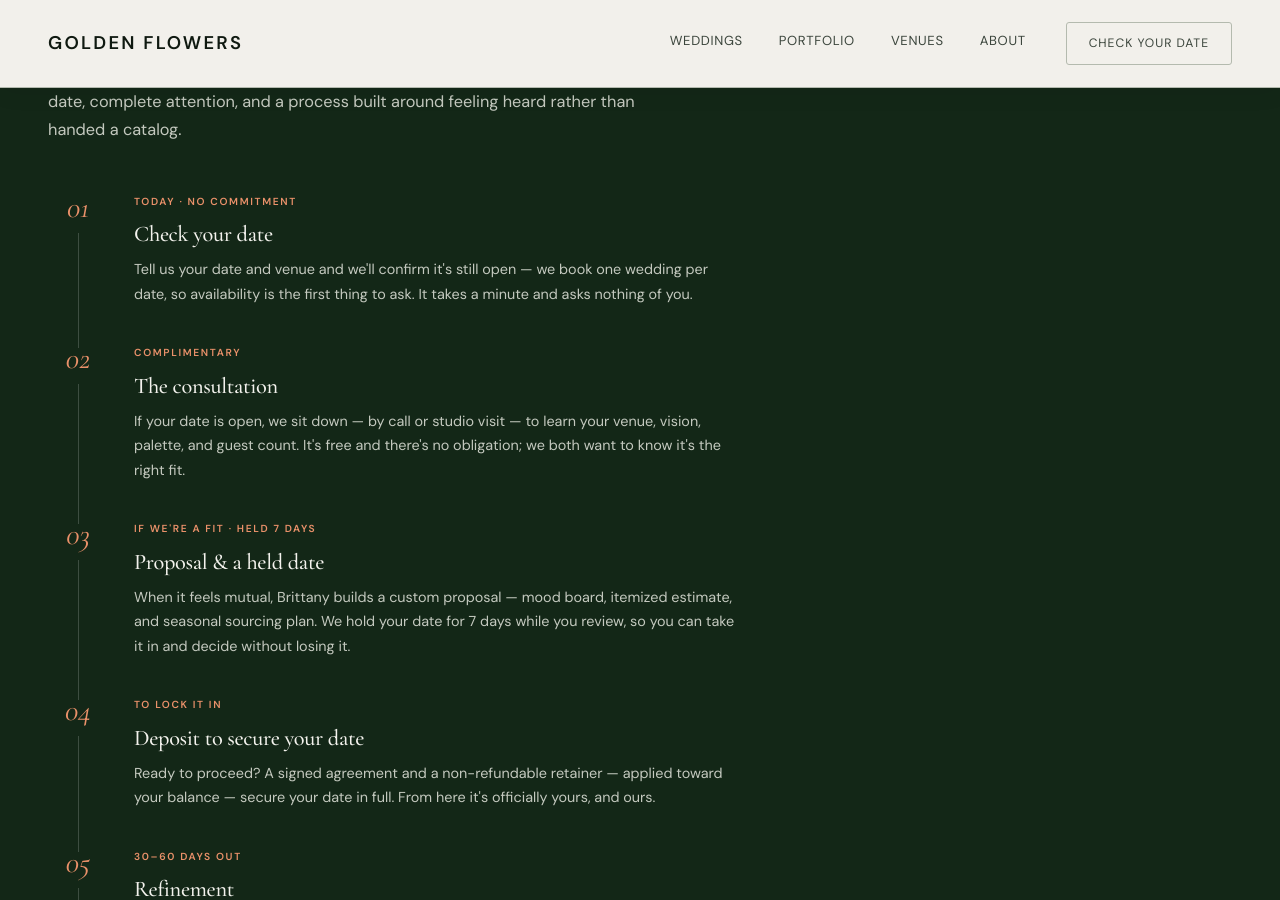
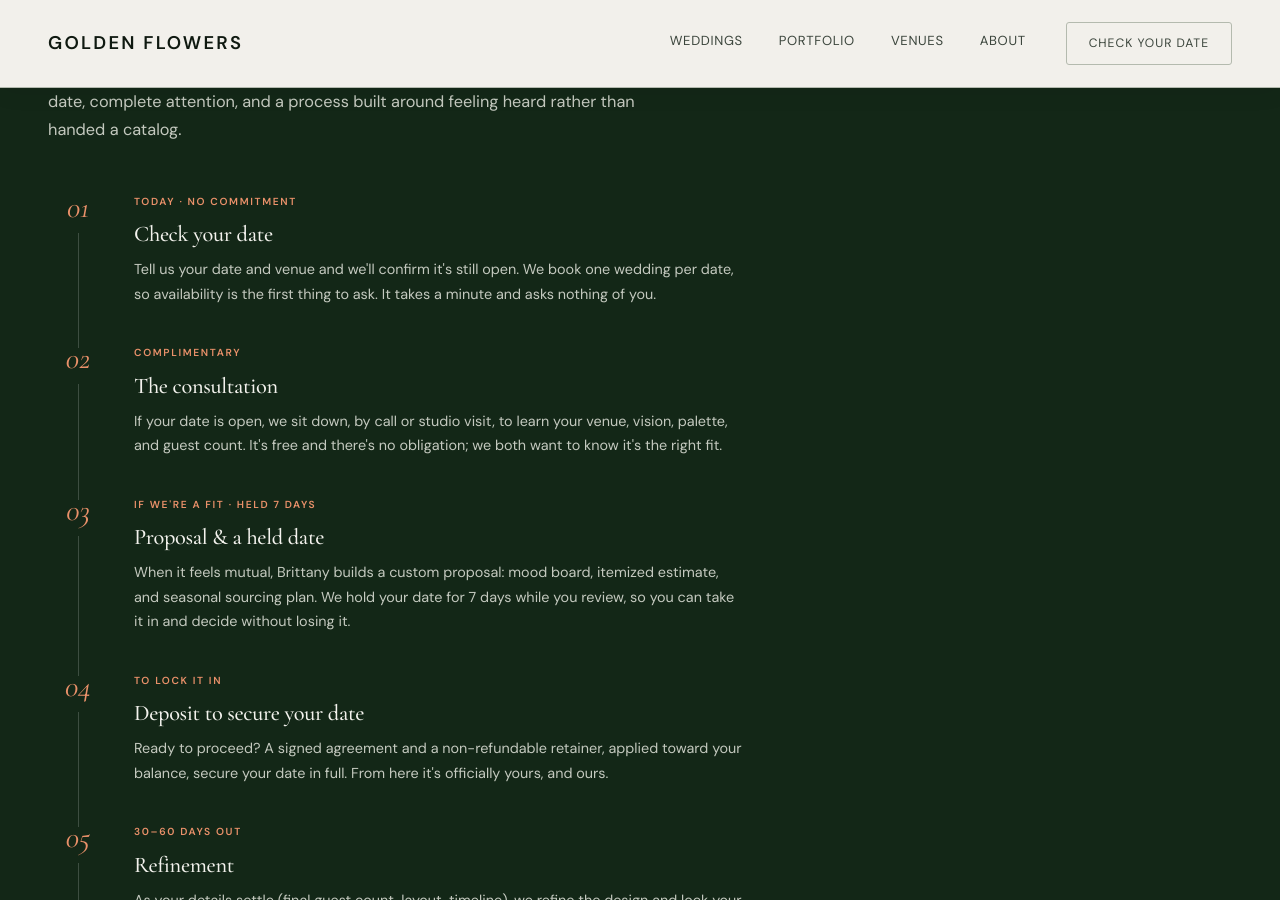
Before and after one commit to jshplhm/goldenflowers, a Jekyll site: the page built from weddings/index.md, in a window 1280 px wide and 900 px high, scrolled down 1203 px. Built offline with Jekyll 4.4.1, drawn with Linux system fonts in a browser that asks for light colours; some of the changed text lies outside the part shown.

Commit message:
Copy: remove em dashes; reword 'scale to confirm' -> 'depends on final size'
Replace em dashes with periods/commas/colons/parens across the proposal layout,
the Brittany & Chase page, the Weddings process timeline, and the Pages CMS
labels. Also fix a stale CMS hint (hold is 7 days, not 5).

Co-Authored-By: Claude Opus 4.8 <noreply@anthropic.com>

```diff
--- a/weddings/index.md
+++ b/weddings/index.md
@@ -46,7 +46,7 @@ redirect_from:
         <div class="tl-body">
           <span class="tl-when">Today · no commitment</span>
           <h3>Check your date</h3>
-          <p>Tell us your date and venue and we'll confirm it's still open — we book one wedding per date, so availability is the first thing to ask. It takes a minute and asks nothing of you.</p>
+          <p>Tell us your date and venue and we'll confirm it's still open. We book one wedding per date, so availability is the first thing to ask. It takes a minute and asks nothing of you.</p>
         </div>
       </div>
       <div class="tl-step">
@@ -54,7 +54,7 @@ redirect_from:
         <div class="tl-body">
           <span class="tl-when">Complimentary</span>
           <h3>The consultation</h3>
-          <p>If your date is open, we sit down — by call or studio visit — to learn your venue, vision, palette, and guest count. It's free and there's no obligation; we both want to know it's the right fit.</p>
+          <p>If your date is open, we sit down, by call or studio visit, to learn your venue, vision, palette, and guest count. It's free and there's no obligation; we both want to know it's the right fit.</p>
         </div>
       </div>
       <div class="tl-step">
@@ -62,7 +62,7 @@ redirect_from:
         <div class="tl-body">
           <span class="tl-when">If we're a fit · held 7 days</span>
           <h3>Proposal &amp; a held date</h3>
-          <p>When it feels mutual, Brittany builds a custom proposal — mood board, itemized estimate, and seasonal sourcing plan. We hold your date for 7 days while you review, so you can take it in and decide without losing it.</p>
+          <p>When it feels mutual, Brittany builds a custom proposal: mood board, itemized estimate, and seasonal sourcing plan. We hold your date for 7 days while you review, so you can take it in and decide without losing it.</p>
         </div>
       </div>
       <div class="tl-step">
@@ -70,7 +70,7 @@ redirect_from:
         <div class="tl-body">
           <span class="tl-when">To lock it in</span>
           <h3>Deposit to secure your date</h3>
-          <p>Ready to proceed? A signed agreement and a non-refundable retainer — applied toward your balance — secure your date in full. From here it's officially yours, and ours.</p>
+          <p>Ready to proceed? A signed agreement and a non-refundable retainer, applied toward your balance, secure your date in full. From here it's officially yours, and ours.</p>
         </div>
       </div>
       <div class="tl-step">
@@ -78,7 +78,7 @@ redirect_from:
         <div class="tl-body">
           <span class="tl-when">30–60 days out</span>
           <h3>Refinement</h3>
-          <p>As your details settle — final guest count, layout, timeline — we refine the design and lock your stem list around what's at peak that week. California-grown and sourced at its best. Your remaining balance is due 30 days before the wedding.</p>
+          <p>As your details settle (final guest count, layout, timeline), we refine the design and lock your stem list around what's at peak that week. California-grown and sourced at its best. Your remaining balance is due 30 days before the wedding.</p>
         </div>
       </div>
       <div class="tl-step">
@@ -86,7 +86,7 @@ redirect_from:
         <div class="tl-body">
           <span class="tl-when">Wedding week &amp; day</span>
           <h3>Delivery, setup &amp; install</h3>
-          <p>We grow, gather, and design in the days before, then deliver, set, and install on-site — coordinating with your venue and planner so the timeline runs without you lifting a finger. From your bouquet to the arch, everything arrives finished.</p>
+          <p>We grow, gather, and design in the days before, then deliver, set, and install on-site, coordinating with your venue and planner so the timeline runs without you lifting a finger. From your bouquet to the arch, everything arrives finished.</p>
         </div>
       </div>
       <div class="tl-step">
@@ -94,7 +94,7 @@ redirect_from:
         <div class="tl-body">
           <span class="tl-when">End of the night</span>
           <h3>Repurposing &amp; strike</h3>
-          <p>After the ceremony we can repurpose pieces from the aisle to the reception, and at the end of the night our team returns for a full strike — breakdown, removal, and cleanup. Full-service weddings include delivery, setup, repurposing, and strike.</p>
+          <p>After the ceremony we can repurpose pieces from the aisle to the reception, and at the end of the night our team returns for a full strike: breakdown, removal, and cleanup. Full-service weddings include delivery, setup, repurposing, and strike.</p>
         </div>
       </div>
     </div>
```
Also changed, not shown: _layouts/proposal.html (+5 -5 lines), p/brittany-chase-7f3a9b/index.html (+5 -5 lines), .pages.yml.
